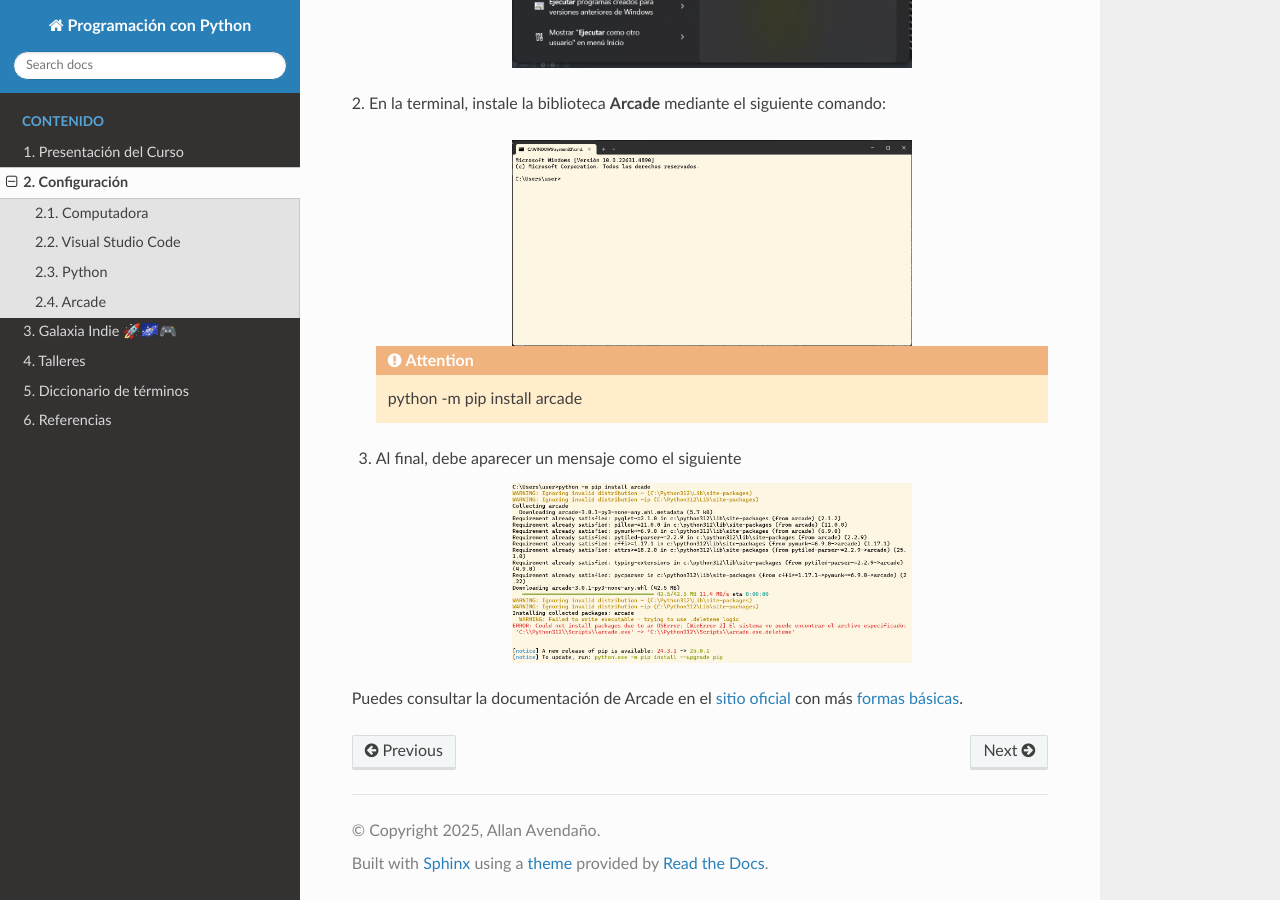
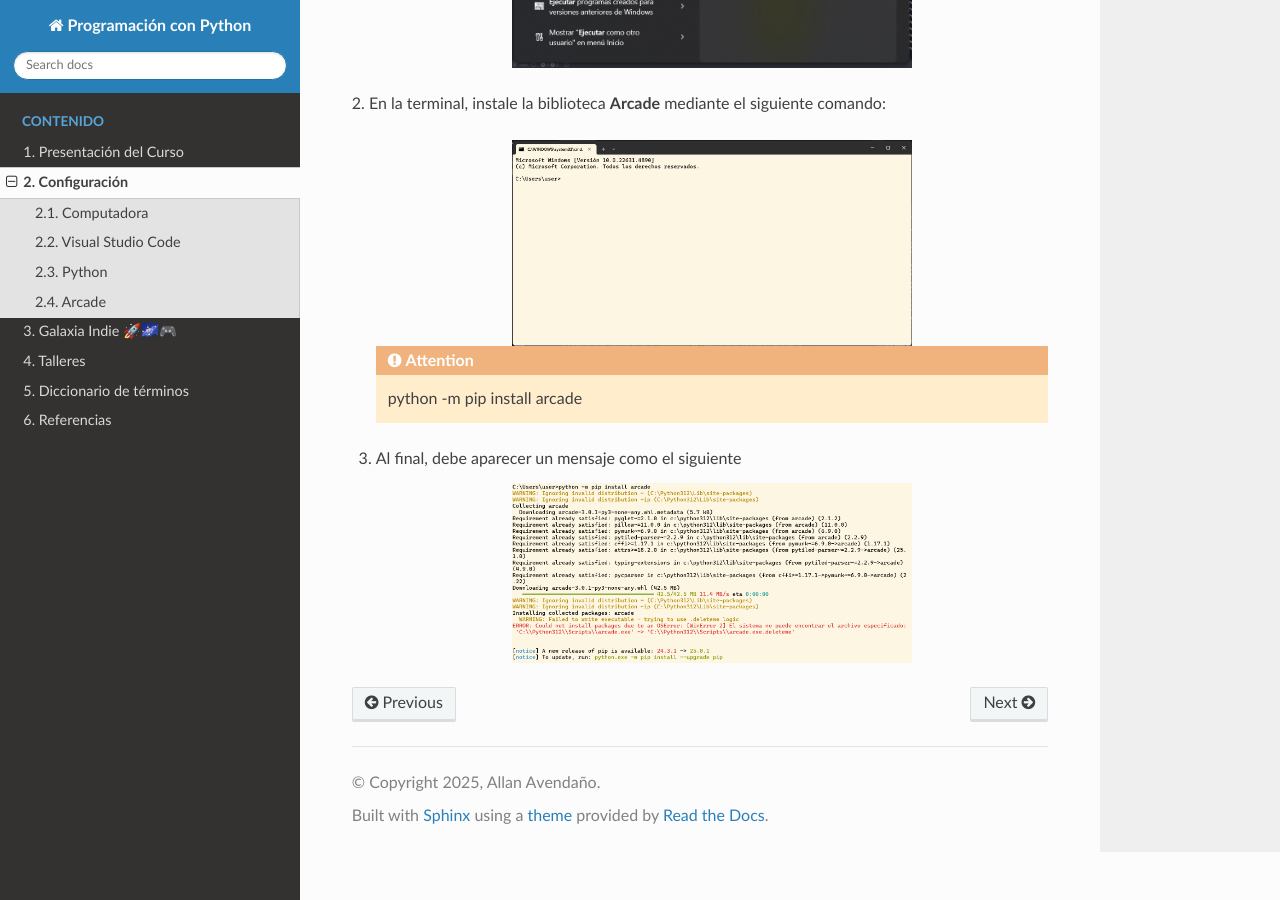
Before and after one commit to aavendan/programacion-python, a Sphinx documentation site: the page built from docs/source/configuracion.rst, in a window 1280 px wide and 900 px high, scrolled down 1745 px. Built offline with Sphinx 7.4.7 and the Read the Docs theme 3.1.0, drawn with Linux system fonts in a browser that asks for light colours.

Commit message:
drop last message

```diff
--- a/docs/source/configuracion.rst
+++ b/docs/source/configuracion.rst
@@ -88,7 +88,3 @@ siguiente comando:
       :width: 400
       :figclass: align-center
       :alt: installed arcade
-
-Puedes consultar la documentación de Arcade en el
-`sitio oficial <https://api.arcade.academy/en/latest/>`_ con más
-`formas básicas <https://api.arcade.academy/en/latest/example_code/drawing_primitives.html#drawing-primitives>`_.
```
